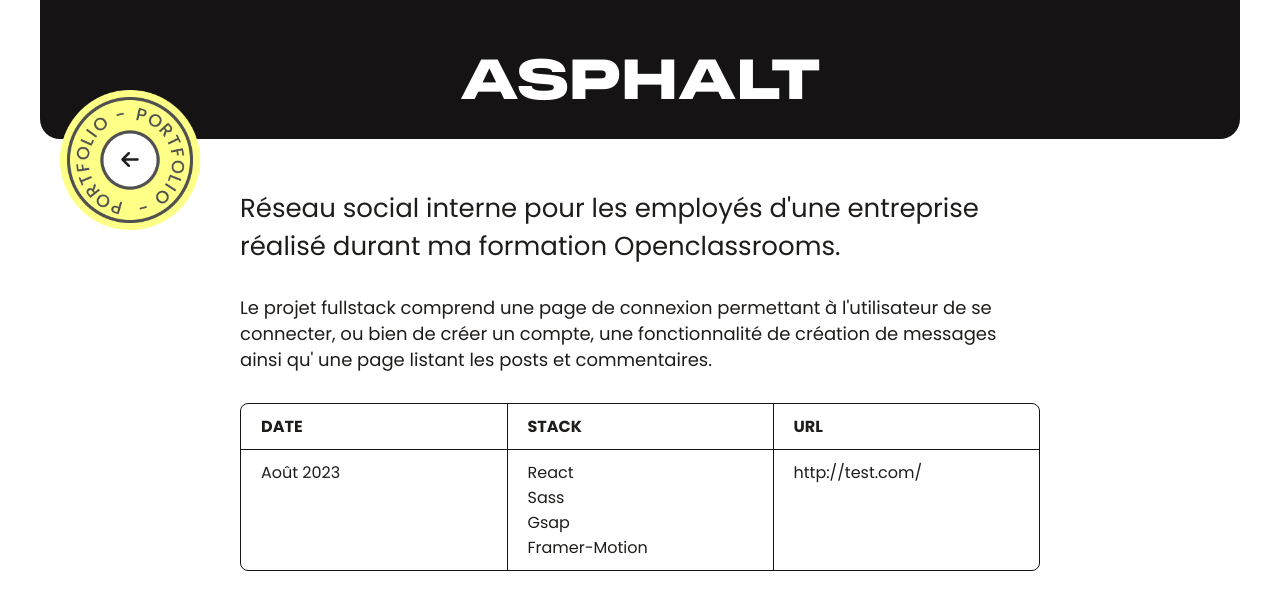
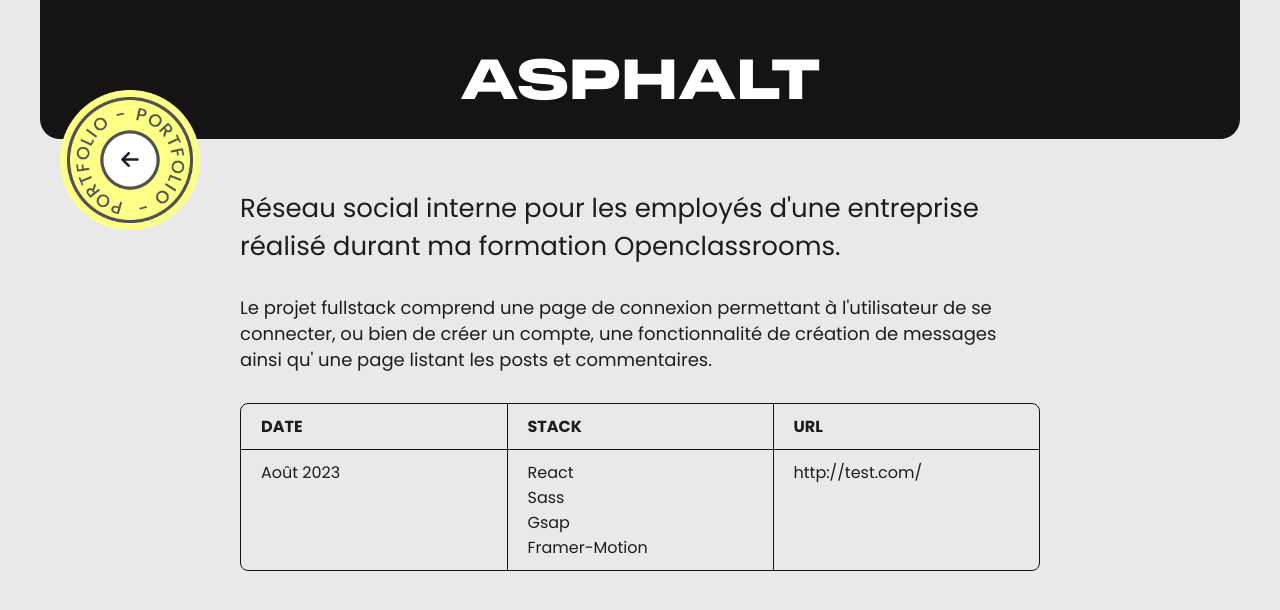
Before and after one commit to ThomasdevLC/portfolio_07_2023, a React (Create React App) app: page /Portfolio/1 in a window 1280 px wide. Shown: the top 610 px of the page. Built offline with nearby package versions, Linux system fonts and the light colour scheme.

Commit message:
page background

```diff
--- a/src/assets/styles/index.scss
+++ b/src/assets/styles/index.scss
@@ -19,3 +19,4 @@
 @use "./pages/kasa.scss";
 @use "./pages/FermeRougeraie.scss";
 @use "./pages/Pwa.scss";
+@use "./pages/Porfolio.scss";
--- /dev/null
+++ b/src/assets/styles/pages/_Porfolio.scss
@@ -0,0 +1,6 @@
+@use "../mixins" as mixin;
+
+.portfolio__container {
+  background-color: var(--background);
+  height: 100vh;
+}
--- a/src/pages/works/Portfolio.js
+++ b/src/pages/works/Portfolio.js
@@ -8,7 +8,7 @@ const Portfolio = () => {
   usePrevent(true);
 
   return (
-    <div>
+    <div className="portfolio__container">
       <BackBtn />
       <WorksComponent />
     </div>
```
